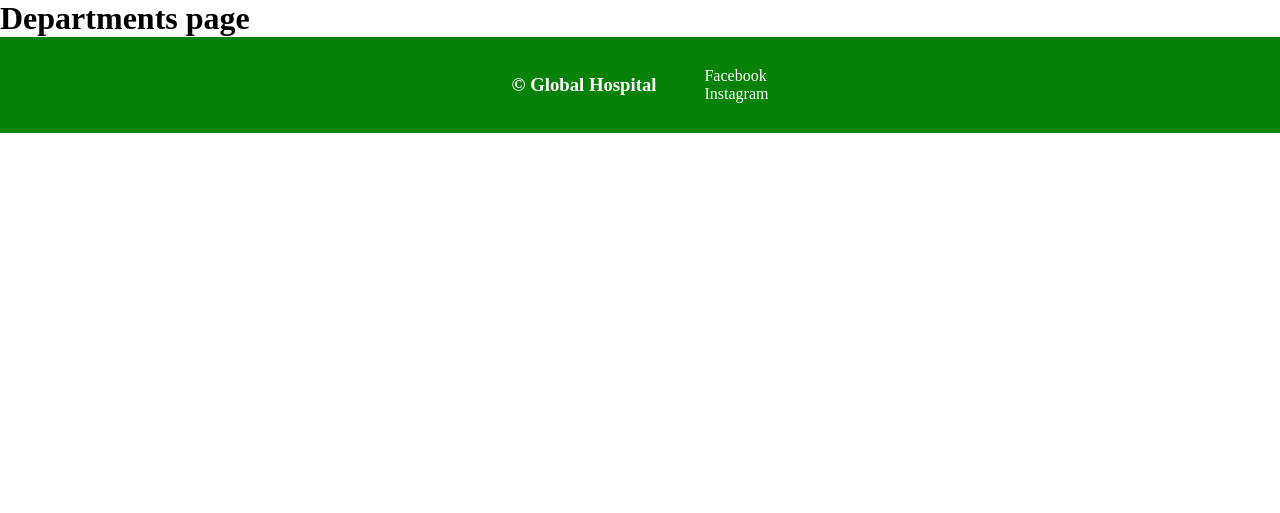
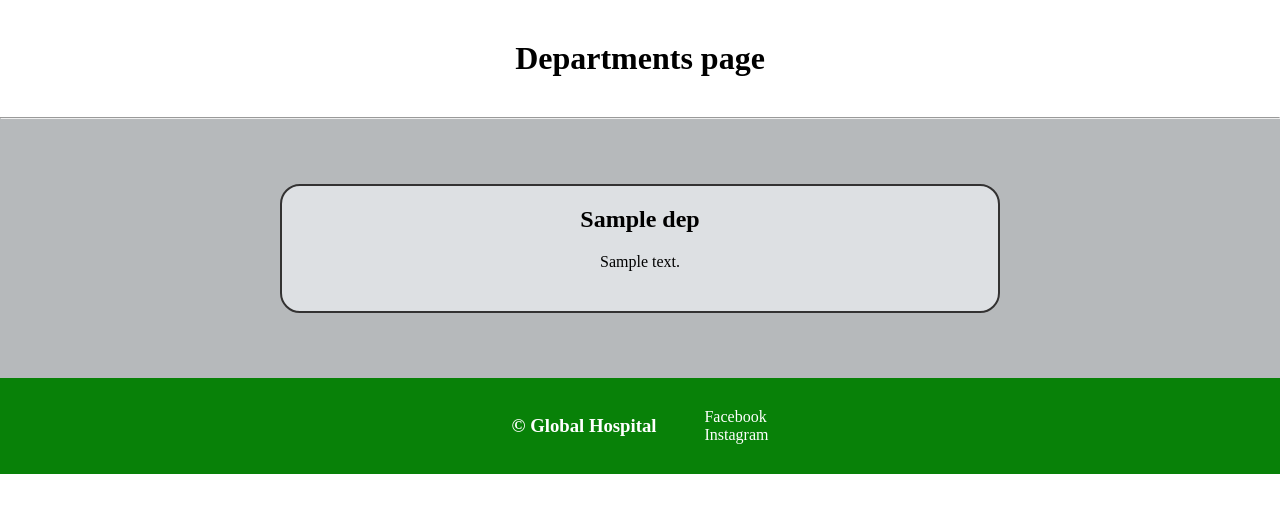
Before and after one commit to akhilkrishnair/Healthcare-Project, a Django app: template healthcare_project/Home/templates/departments.html in a window 1280 px wide. Shown: the part 77-590 px from the top of the page. Run offline with Django 3.2, Linux system fonts and the light colour scheme; the template is opened without the code that fills it: most values are stand-ins (such as "Sample title", 1, 10 or a date in 2020).

Commit message:
department data fetched and showed in department page

```diff
--- /dev/null
+++ b/healthcare_project/Home/static/css/departments.css
@@ -0,0 +1,30 @@
+.department-container{
+    background-color: rgb(182, 185, 187);
+    padding: 40px 40px;
+    display: flex;
+    flex-direction: column;
+    justify-content: center;
+    align-items: center;
+
+}
+
+.dep-title{
+    text-align: center;
+    margin: 40px 40px;
+}
+
+.department-details{
+    padding: 20px 20px;
+    width: 60%;
+    border-radius: 20px;
+    margin: 25px 25px;
+    border: 2px solid rgb(51, 50, 50);
+    display: flex;
+    flex-direction: column;
+    align-items: center;
+    background-color: rgb(221, 224, 227);
+}
+
+.description{
+    padding: 20px 20px;
+}
--- a/healthcare_project/Home/templates/base.html
+++ b/healthcare_project/Home/templates/base.html
@@ -9,6 +9,7 @@
     <link rel="stylesheet" href="{% static 'css/footer.css' %}">
     <link rel="stylesheet" href="{% static 'css/home.css' %}">
     <link rel="stylesheet" href="{% static 'css/doctors.css' %}">
+    <link rel="stylesheet" href="{% static 'css/departments.css' %}">
 
 </head>
 <body>
--- a/healthcare_project/Home/templates/departments.html
+++ b/healthcare_project/Home/templates/departments.html
@@ -3,6 +3,18 @@
 {% load static %}
 {% block content %}
 
-<h1>Departments page</h1>
+<h1 class="dep-title">Departments page</h1>
+<hr>
+<div class="department-container">
+    {% for dep in departments %}
+    <div class="department-details">
+        <h2>{{dep.name}}</h2>
+        <div class="description">
+            {{dep.description}}
+        </div>
+    </div>
+
+    {% endfor %}
+</div>
 
 {% endblock %}
--- a/healthcare_project/Home/templates/doctors.html
+++ b/healthcare_project/Home/templates/doctors.html
@@ -9,7 +9,7 @@
     {% for doc in doctors %}
     <div class="profile">
         <div class="image">
-            <img src="{{ doc.image.url }}" alt="doc.name">
+            <img src="{{ doc.image.url }}" alt="{{doc.name}}">
         </div>
         <div class="details">
             <h3>{{doc.name}}</h3>
--- a/healthcare_project/Home/views.py
+++ b/healthcare_project/Home/views.py
@@ -26,4 +26,5 @@ def doctors(request):
 
 
 def departments(request):
-    return render(request, 'departments.html')
+    departments = Departments.objects.all()
+    return render(request, 'departments.html', {'departments':departments})
```
